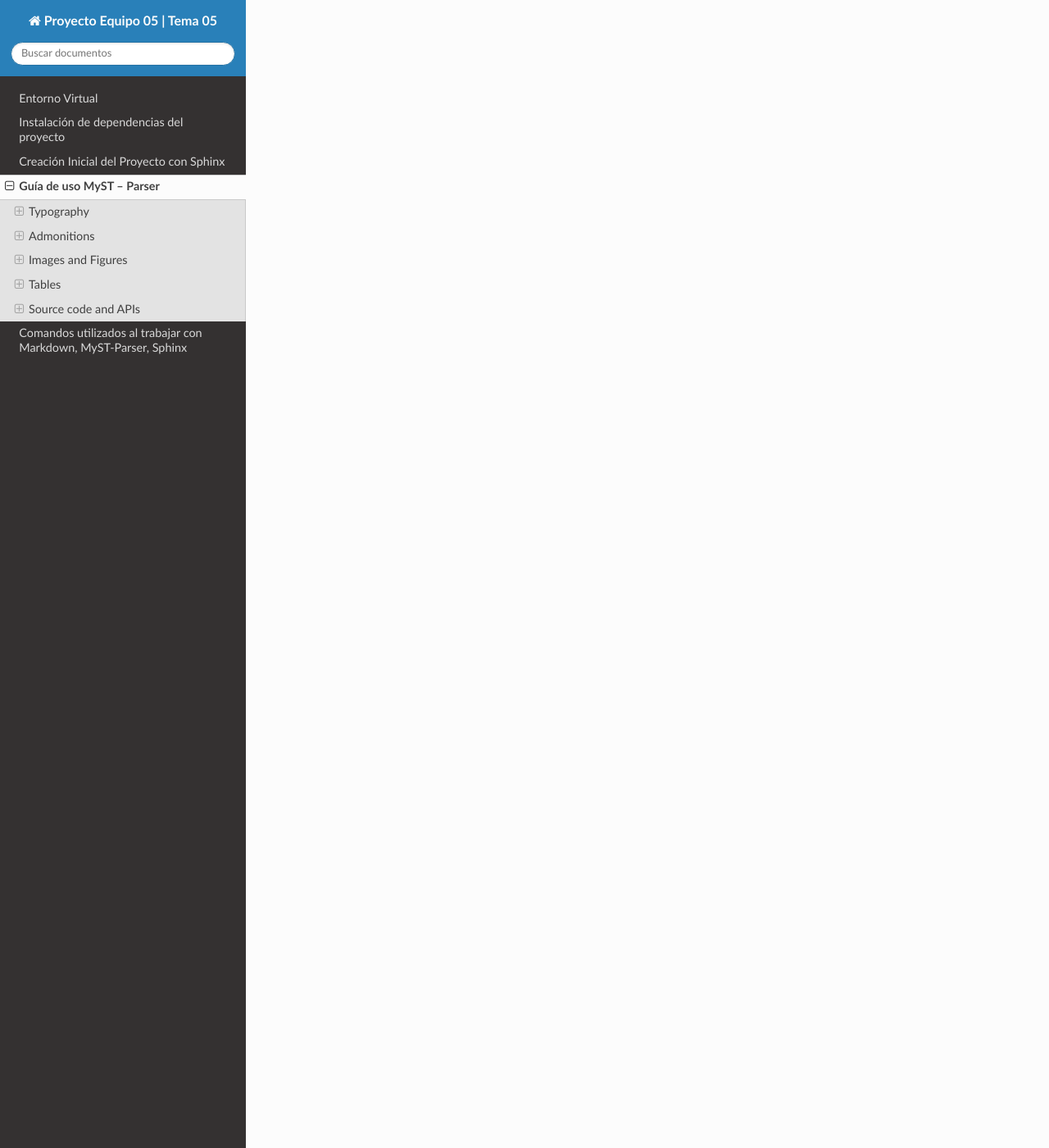
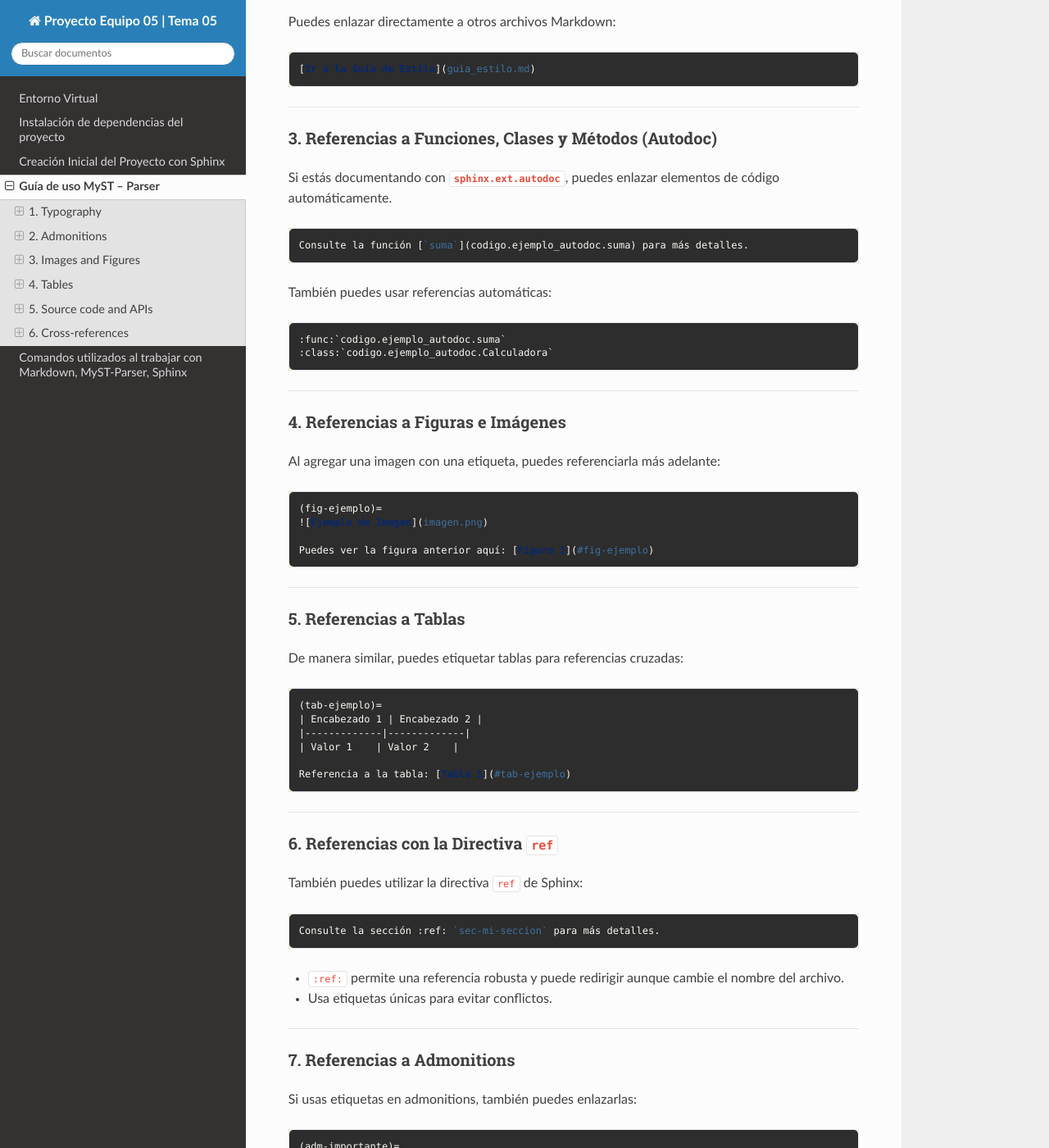
Before and after one commit to cbercas/sphinx-documentation, a Sphinx documentation site: the page built from docs/source/configuracion_inicial/013.guia_de_myst_parser.md, in a window 1280 px wide and 1400 px high, scrolled down 19707 px. Shown: the whole window at 82% size. Built offline with Sphinx 7.4.7 and the Read the Docs theme 3.1.0, drawn with Linux system fonts in a browser that asks for light colours; some of the changed text lies outside the part shown.

Commit message:
Punto 3.6 Hecho

````diff
--- a/docs/source/configuracion_inicial/013.guia_de_myst_parser.md
+++ b/docs/source/configuracion_inicial/013.guia_de_myst_parser.md
@@ -1,7 +1,7 @@
 
 # Guía de uso MyST – Parser
 
-## Typography
+## 1. Typography
 
 El soporte de tipografía en MyST-Parser permite a los usuarios crear contenido estilizado y bien formateado en documentos escritos en Markdown. MyST-Parser extiende Markdown estándar con características avanzadas que incluyen símbolos especiales, estilos de texto enriquecidos y más.
 
@@ -83,7 +83,7 @@ Resultado: Corazón: ❤️ o ❤
 
 ---------
 
-## Admonitions
+## 2. Admonitions
 
 Las admonitions son bloques especiales utilizados para resaltar contenido importante o específico, como notas, advertencias o ejemplos. MyST-Parser permite crear una amplia variedad de admonitions mediante una sintaxis intuitiva que mejora la claridad y el formato de los documentos.
 
@@ -402,7 +402,7 @@ html_theme = 'sphinx_rtd_theme'`
 -   `html_static_path`: Especifica dónde buscar archivos estáticos.
 -   `html_css_files`: Carga el archivo `custom.css` en la salida HTML.
 
-## Images and Figures
+## 3. Images and Figures
 
 El manejo de **imágenes** y **figuras** en MyST-Parser permite enriquecer la documentación con contenido visual, facilitando la comprensión de conceptos complejos y mejorando la presentación general de tus documentos.
 
@@ -538,7 +538,7 @@ Puedes hacer que una imagen sea un enlace:
 [![Logo de MyST](../_static/images/logo.png)](https://myst-parser.readthedocs.io)
 
 
-## Tables
+## 4. Tables
 Las **tablas** son una herramienta esencial en la documentación técnica, ya que permiten organizar y presentar datos de forma clara y estructurada. **MyST-Parser** extiende la funcionalidad de Markdown para ofrecer opciones avanzadas de creación y personalización de tablas en **Sphinx**.
 
 ----------
@@ -674,7 +674,7 @@ Puedes etiquetar una tabla para referenciarla más adelante:
 -   `:name:` Asigna un identificador único a la tabla.
 -   Puedes referenciar la tabla utilizando `#nombre-de-la-tabla`.
 
-## Source code and APIs
+## 5. Source code and APIs
 
 El uso de código fuente y APIs en la documentación técnica es esencial para proporcionar ejemplos prácticos, fragmentos reutilizables y una referencia clara para desarrolladores. MyST-Parser, combinado con Sphinx, ofrece herramientas avanzadas para formatear, resaltar y documentar código fuente y APIs de forma clara y organizada.
 
@@ -836,3 +836,135 @@ def saludo():
 ```bash
 make html
 ```
+
+## 6. Cross-references
+
+Las **referencias cruzadas (cross-references)** permiten enlazar diferentes secciones, encabezados, archivos, imágenes, tablas, funciones y otros elementos dentro de tu documentación. Esto facilita la navegación y mantiene la coherencia en documentos extensos.
+
+### **1. Referencias Cruzadas a Secciones**
+
+#### **1.1. Sintaxis Básica**
+
+En **MyST-Parser**, puedes referenciar encabezados usando etiquetas (`#`) y referencias directas:
+
+```markdown
+(sec-mi-seccion)=
+## 📍 Mi Sección Importante
+
+Puedes referenciar esta sección usando:
+
+[Enlace a la sección](#sec-mi-seccion)
+```
+
+-   `(sec-mi-seccion)=`: Crea una etiqueta para la sección.
+-   `[Enlace a la sección](#sec-mi-seccion)`: Enlaza a la etiqueta.
+
+#### **1.2. Referencia desde otro archivo**
+
+Si la sección está en otro archivo, usa:
+
+```markdown
+[Ir a Mi Sección](otro_archivo.md#sec-mi-seccion)
+```
+
+----------
+
+### **2. Referencias Cruzadas a Archivos**
+
+Puedes enlazar directamente a otros archivos Markdown:
+
+```markdown
+[Ir a la Guía de Estilo](guia_estilo.md)
+```
+
+----------
+
+### **3. Referencias a Funciones, Clases y Métodos (Autodoc)**
+
+Si estás documentando con **`sphinx.ext.autodoc`**, puedes enlazar elementos de código automáticamente.
+
+```markdown
+Consulte la función [`suma`](codigo.ejemplo_autodoc.suma) para más detalles.
+```
+También puedes usar referencias automáticas:
+
+```markdown
+:func:`codigo.ejemplo_autodoc.suma`
+:class:`codigo.ejemplo_autodoc.Calculadora`
+```
+
+----------
+
+### **4. Referencias a Figuras e Imágenes**
+
+Al agregar una imagen con una etiqueta, puedes referenciarla más adelante:
+
+```markdown
+(fig-ejemplo)=
+![Ejemplo de Imagen](imagen.png)
+
+Puedes ver la figura anterior aquí: [Figura 1](#fig-ejemplo)
+```
+
+----------
+
+### **5. Referencias a Tablas**
+
+De manera similar, puedes etiquetar tablas para referencias cruzadas:
+
+```markdown
+(tab-ejemplo)=
+| Encabezado 1 | Encabezado 2 |
+|-------------|-------------|
+| Valor 1    | Valor 2    |
+
+Referencia a la tabla: [Tabla 1](#tab-ejemplo)
+```
+
+----------
+
+### **6. Referencias con la Directiva `ref`**
+
+También puedes utilizar la directiva `ref` de Sphinx:
+
+```markdown
+Consulte la sección :ref: `sec-mi-seccion` para más detalles.
+```
+
+-   `:ref:` permite una referencia robusta y puede redirigir aunque cambie el nombre del archivo.
+-   Usa etiquetas únicas para evitar conflictos.
+
+----------
+
+### **7. Referencias a Admonitions**
+
+Si usas etiquetas en admonitions, también puedes enlazarlas:
+
+```markdown
+(adm-importante)=
+	```{admonition} Nota Importante
+	Este es un mensaje importante.```
+Puedes revisar la [Nota Importante](#adm-importante).
+```
+
+----------
+
+### **8. Buenas Prácticas para Referencias Cruzadas**
+
+-   🏷️ **Etiqueta todo**: Usa etiquetas únicas para secciones, imágenes, tablas y bloques importantes.
+-   🔗 **Prefijos útiles**: Usa prefijos claros, como `sec-`, `fig-`, `tab-`, `adm-`.
+-   📝 **Evita enlaces rotos**: Usa el comando `make linkcheck` para verificar enlaces en tu documentación.
+
+----------
+
+### **9. Verificar Referencias Cruzadas**
+
+Al compilar tu documentación:
+
+```bash
+make clean
+make html
+make linkcheck
+```
+
+-   `make linkcheck`: Verifica que todos los enlaces y referencias funcionen correctamente.
````
Also changed, not shown: 6 other files.
